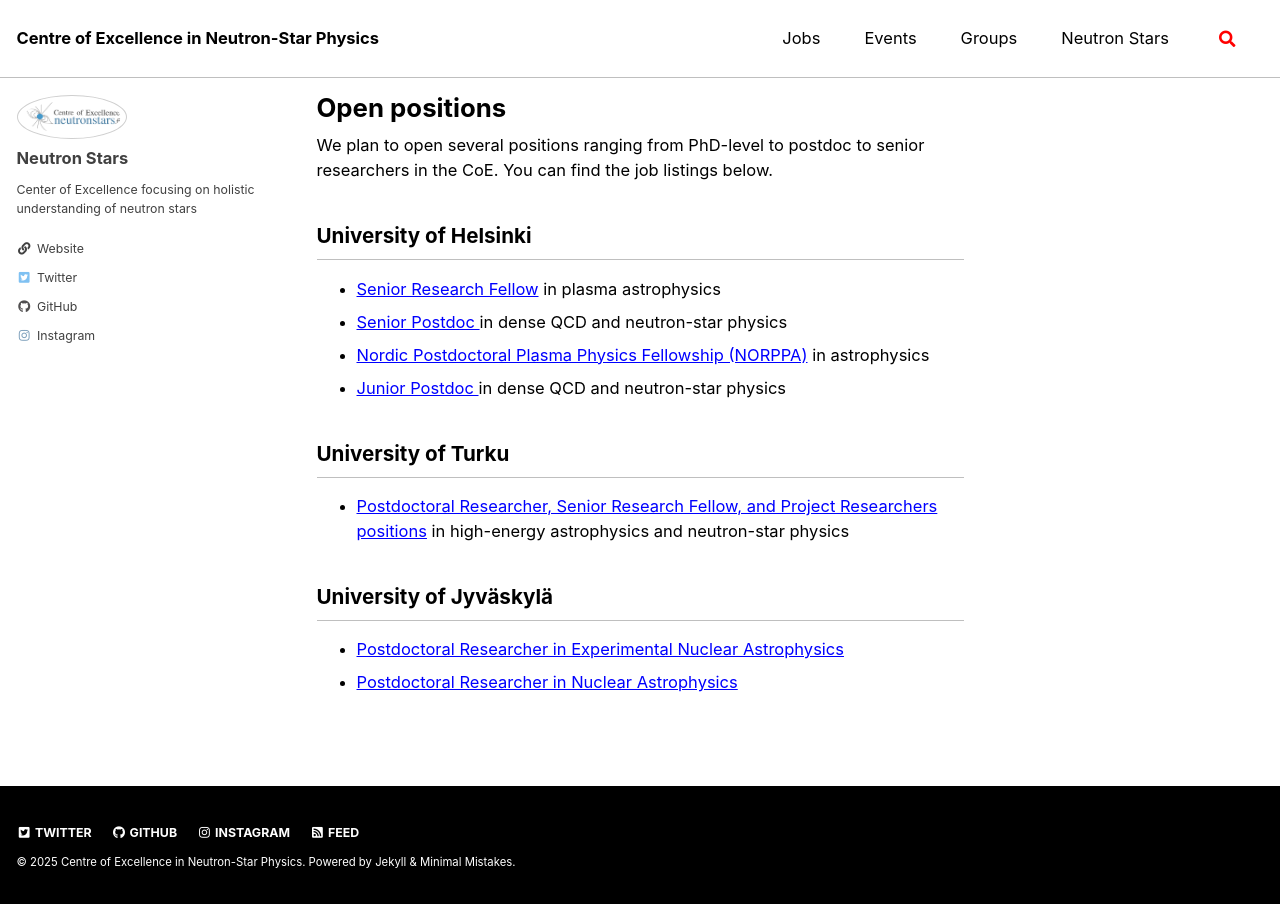
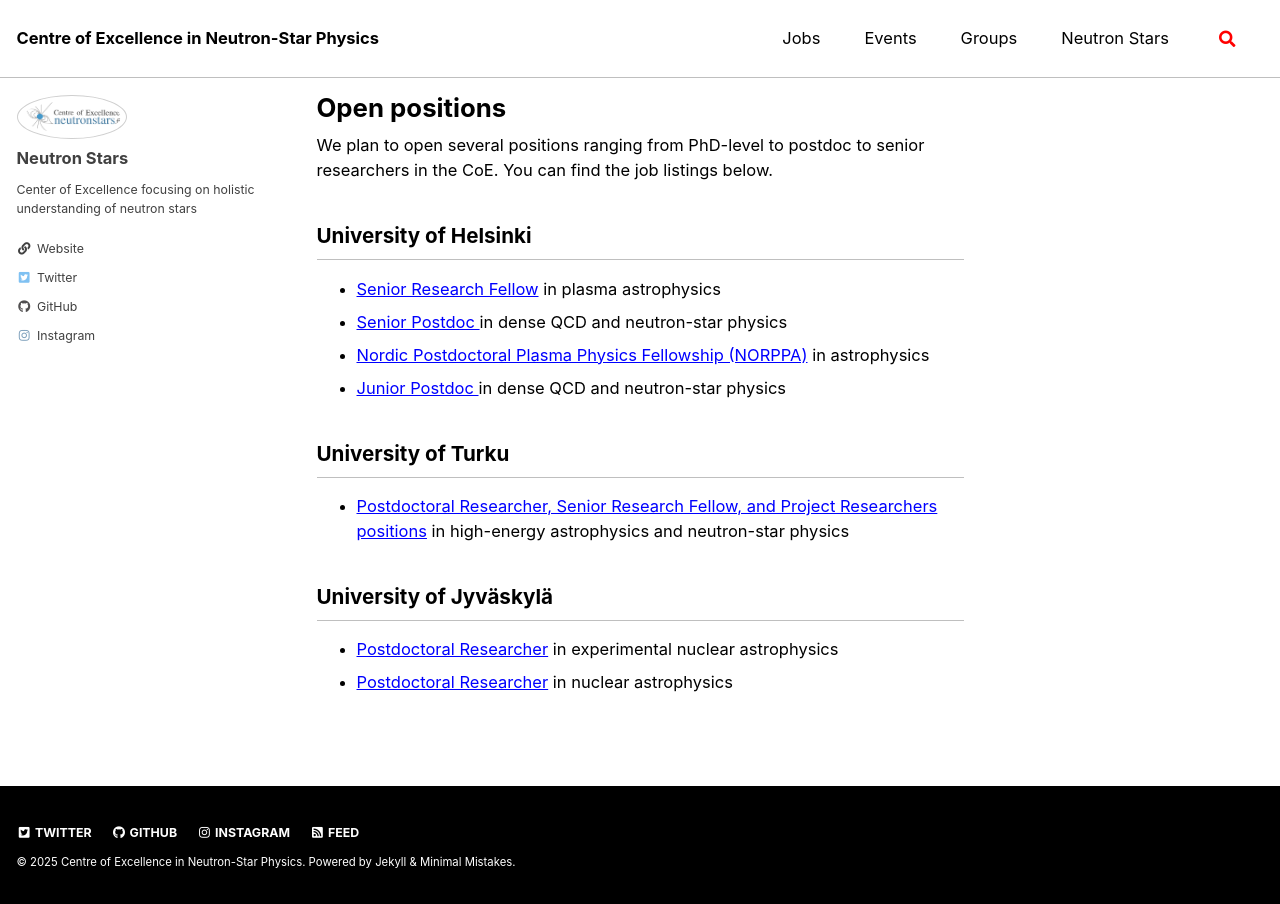
Before and after one commit to MiroPalmu/coe-website, a Jekyll site: the page built from _pages/jobs.md, in a window 1280 px wide. Built offline with Jekyll 4.4.1, drawn with Linux system fonts in a browser that asks for light colours; cached includes are drawn as plain includes; comment, search, counter and statistics services are not loaded.

Commit message:
Update jobs.md

```diff
--- a/_pages/jobs.md
+++ b/_pages/jobs.md
@@ -20,5 +20,5 @@
 
 ## University of Jyväskylä
 
-- [Postdoctoral Researcher in Experimental Nuclear Astrophysics](https://ats.talentadore.com/apply/postdoctoral-researcher-in-experimental-nuclear-astrophysics/mMNKkQ)
-- [Postdoctoral Researcher in Nuclear Astrophysics](https://ats.talentadore.com/apply/postdoctoral-researcher-in-nuclear-astrophysics/Dgdrlj)
+- [Postdoctoral Researcher](https://ats.talentadore.com/apply/postdoctoral-researcher-in-experimental-nuclear-astrophysics/mMNKkQ) in experimental nuclear astrophysics
+- [Postdoctoral Researcher](https://ats.talentadore.com/apply/postdoctoral-researcher-in-nuclear-astrophysics/Dgdrlj) in nuclear astrophysics
```
